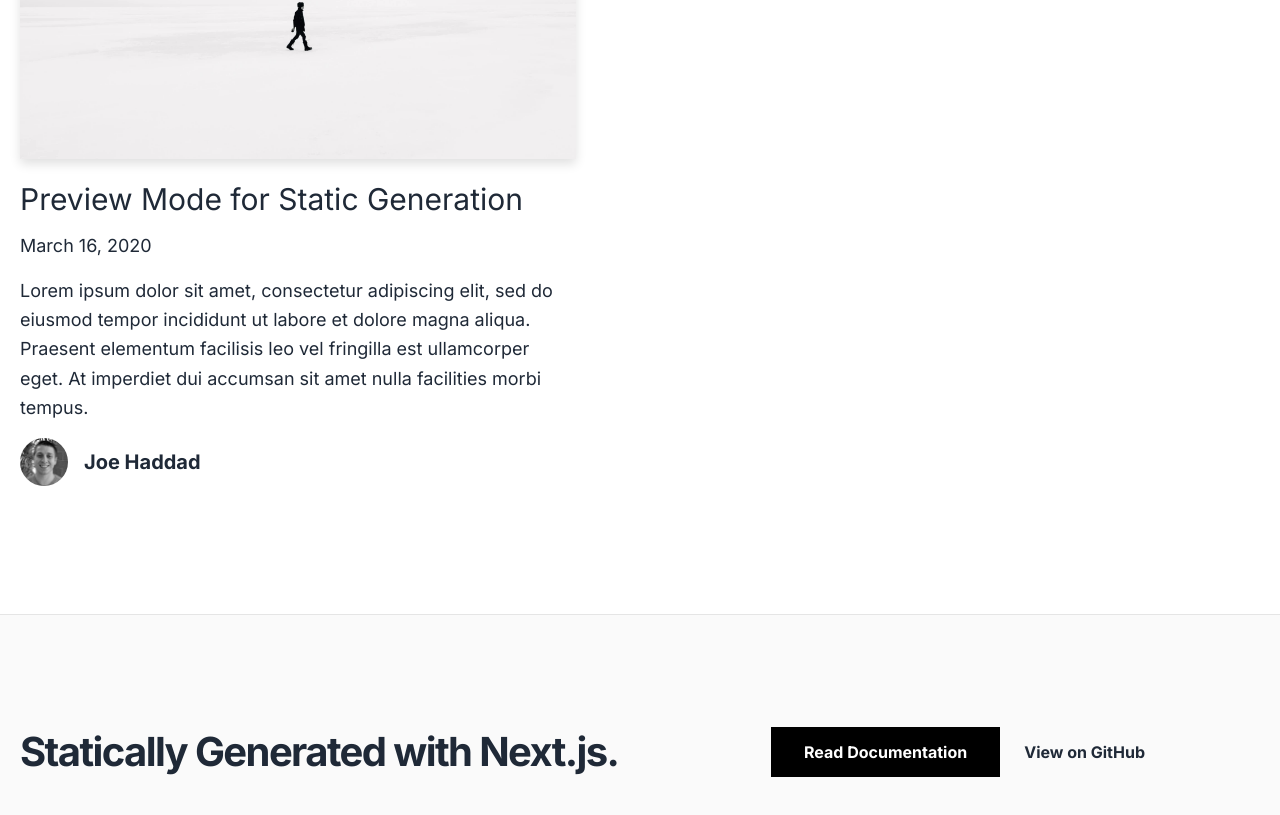
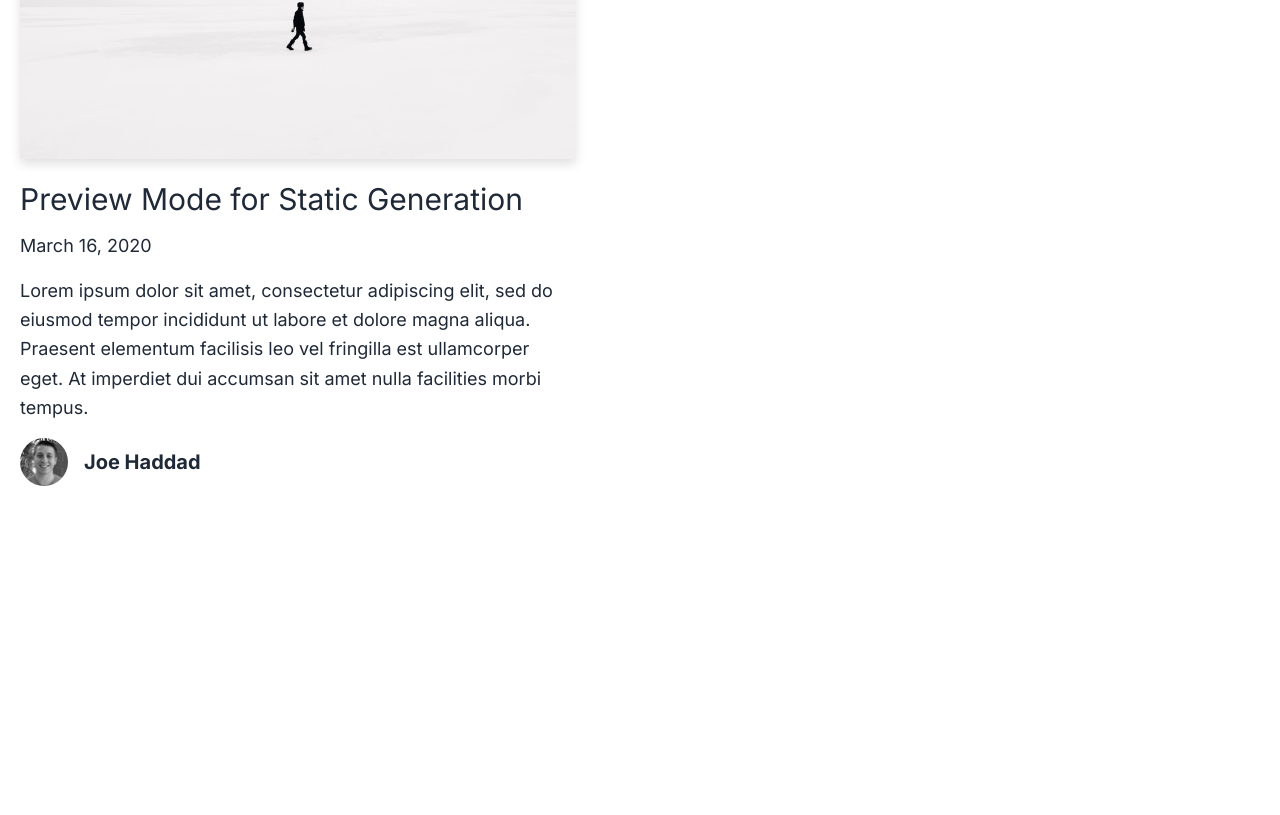
Before and after one commit to namnameeroo/nameeroo-blog, a Next.js app: page / in a window 1280 px wide. Shown: the part 2201-3016 px from the top of the page. After the commit the page ends 2815 px from the top, so only its background shows below. Built offline with nearby package versions, Linux system fonts and the light colour scheme.

Commit message:
Delete: remove footer

```diff
--- a/src/app/layout.tsx
+++ b/src/app/layout.tsx
@@ -1,4 +1,3 @@
-import Footer from "@/app/_components/footer";
 import {HOME_OG_IMAGE_URL} from "@/lib/constants";
 import type {Metadata} from "next";
 import {Inter} from "next/font/google";
@@ -57,7 +56,6 @@ export default function RootLayout({
       </head>
       <body className={inter.className}>
         <div className="min-h-screen">{children}</div>
-        <Footer />
       </body>
     </html>
   );
```
Also changed, not shown: src/app/_components/_unused/footer.tsx (renamed from src/app/_components/footer.tsx).
